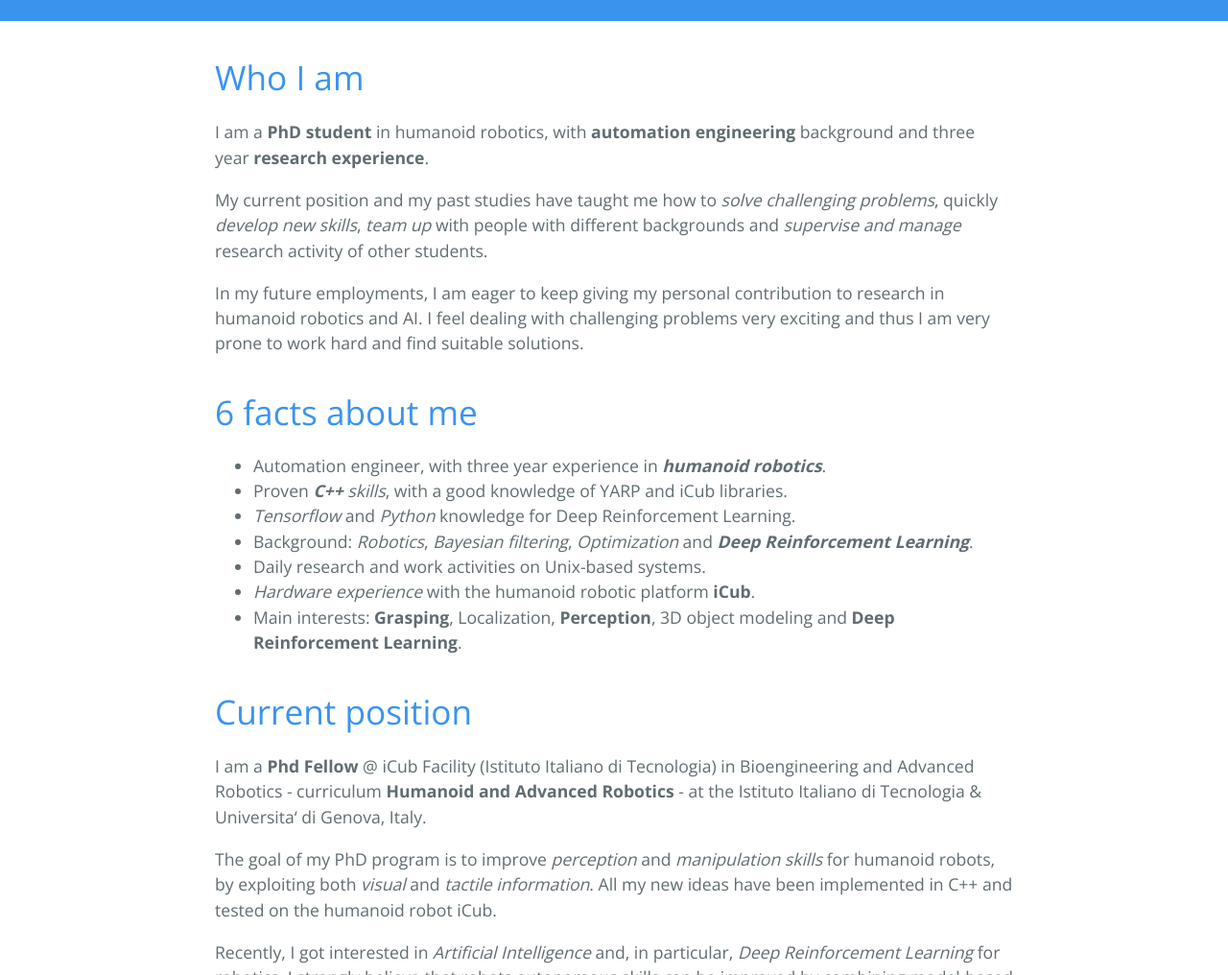
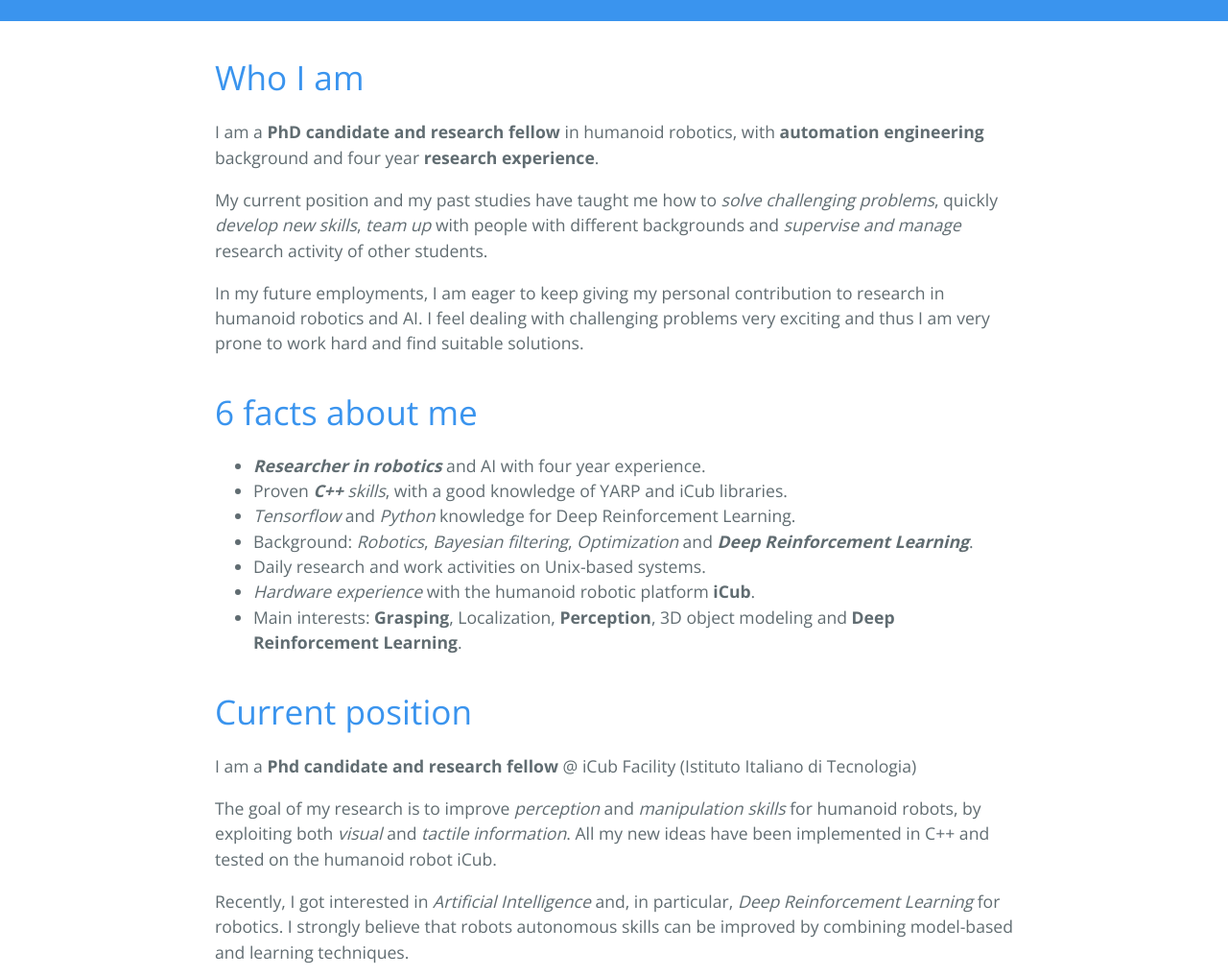
Before and after one commit to giuliavezzani/giuliavezzani_old.github.io, a Jekyll site: the page built from index.md, in a window 1280 px wide and 1400 px high, cut to the strip 384-1400 px from the top of the window. Shown: the whole strip at 96% size. Built offline with Jekyll 4.4.1, drawn with Linux system fonts in a browser that asks for light colours; our own code applies the rules of GitHub Pages for plain Markdown files; some of the changed text lies outside the part shown.

Commit message:
Update index.md

```diff
--- a/index.md
+++ b/index.md
@@ -3,7 +3,7 @@ layout: default
 ---
 
 # Who I am
-I am a **PhD student** in humanoid robotics, with **automation engineering** background and three year
+I am a **PhD candidate and research fellow** in humanoid robotics, with **automation engineering** background and four year
 **research experience**.
 
 My current position and my past studies have taught me how to _solve challenging problems_, quickly
@@ -15,7 +15,7 @@ robotics and AI. I feel dealing with challenging problems very exciting and thus
 hard and find suitable solutions.
 
 # 6 facts about me
-- Automation engineer, with three year experience in _**humanoid robotics**_.
+- _**Researcher in robotics**_ and AI with four year experience.
 - Proven _**C++** skills_, with a good knowledge of YARP and iCub libraries.
 - _Tensorflow_ and _Python_ knowledge for Deep Reinforcement Learning.
 - Background: _Robotics_, _Bayesian filtering_, _Optimization_ and _**Deep Reinforcement Learning**_.
@@ -28,10 +28,9 @@ object modeling and **Deep Reinforcement Learning**.
 
 # Current position
 
-I am a **Phd Fellow** @ iCub Facility (Istituto Italiano di Tecnologia) in Bioengineering and Advanced
- Robotics - curriculum **Humanoid and Advanced Robotics** - at the Istituto Italiano di Tecnologia & Universita‘ di Genova, Italy.
+I am a **Phd candidate and research fellow** @ iCub Facility (Istituto Italiano di Tecnologia)
 
-The goal of my PhD program is to improve _perception_ and _manipulation skills_ for humanoid robots, by
+The goal of my research is to improve _perception_ and _manipulation skills_ for humanoid robots, by
 exploiting both _visual_ and _tactile information_. All my new ideas have been implemented in C++ and
 tested on the humanoid robot iCub.
 
@@ -154,7 +153,7 @@ advancement of the theory and practice of systems and control.</p>
 
 ## Something more
 
-<a href="https://it.linkedin.com/pub/giulia-vezzani/b7/a46/51a" style="text-decoration:none;"><span style="color:#3A94EE;"><img src="https://static.licdn.com/scds/common/u/img/webpromo/btn_in_20x15.png" width="20" height="15" alt="View my LinkedIn profile" style="vertical-align:middle;" border="0">&nbsp;View my LinkedIn profile</span></a>
+<a href="https://it.linkedin.com/pub/giulia-vezzani/b7/a46/51a" style="text-decoration:none;"><span style="color:#3A94EE;"><img src="https://static.licdn.com/scds/common/u/img/webpromo/btn_in_20x15.png" width="20" height="15" alt="View my LinkedIn profile" style="vertical-align:middle;" border="0">&nbsp;</span></a>
 
 
 <a href="https://scholar.google.it/citations?user=Zlpuln8AAAAJ" style="text-decoration:none;"><span style="color:#3A94EE;"><img src="https://raw.githubusercontent.com/giuliavezzani/giuliavezzani.github.io/master/files/google-scholar2.png" width="15" height="15" alt="View my Google Scholar page" style="vertical-align:middle;" border="0">&nbsp;&nbsp;View my Google Scholar page</span></a>
```
